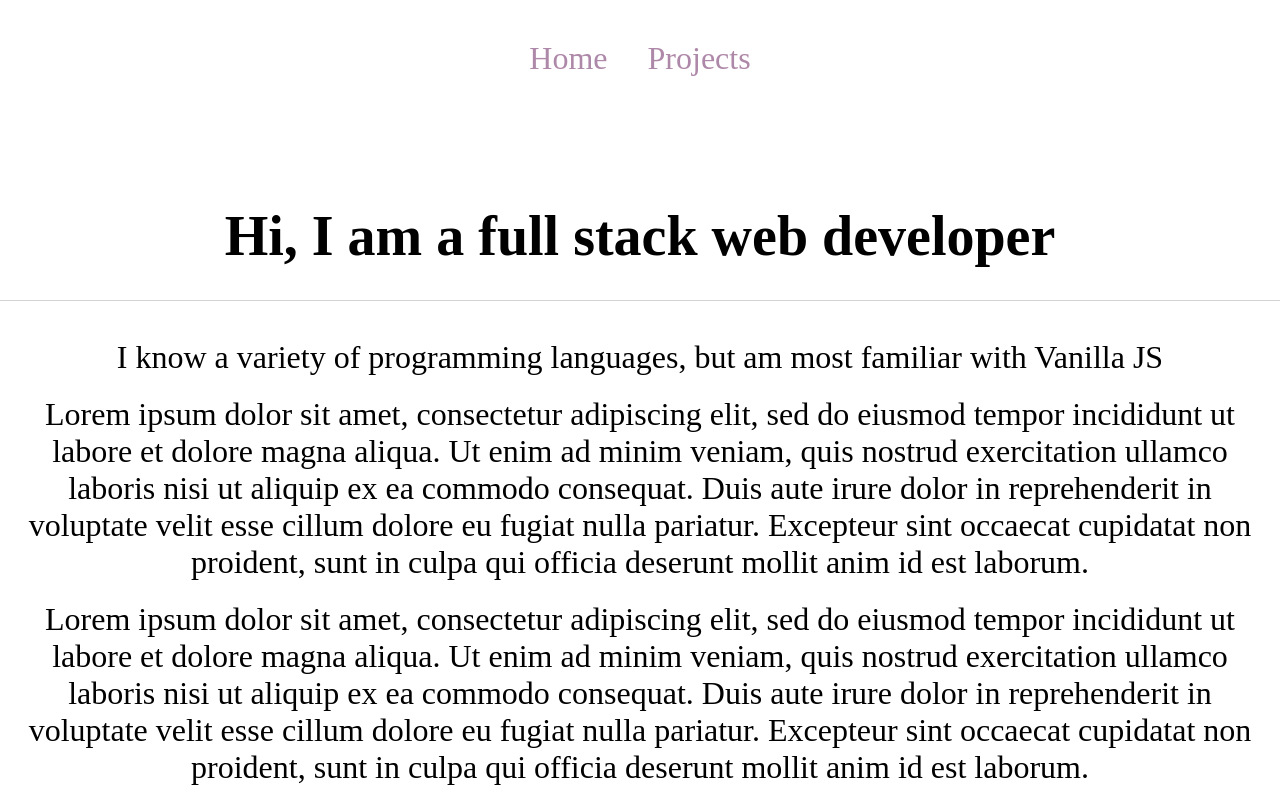
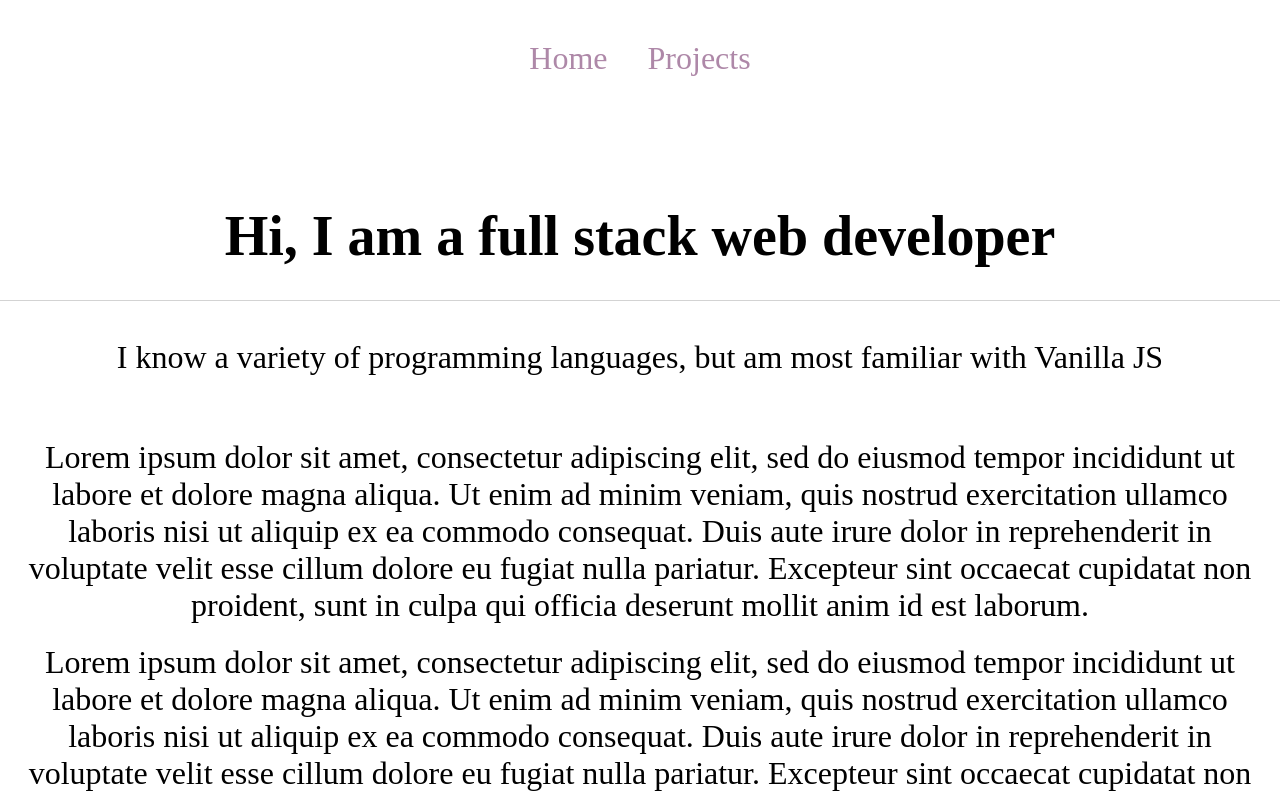
Before and after one commit to WrongAlice/portfolio, a Next.js app: page /page/about in a window 1280 px wide. Shown: the top 796 px of the page. Built offline with nearby package versions, Linux system fonts and the light colour scheme; a web font is replaced by a local one.

Commit message:
fixes to footer

```diff
--- a/styles/About.module.css
+++ b/styles/About.module.css
@@ -41,7 +41,8 @@
 
 
   .text {
-    margin-top: 20px;
+    min-height: 10vh;
+    margin-top: 10px;
     margin-bottom: 20px;
     margin-left: 25px;
     margin-right: 25px;
@@ -51,4 +52,5 @@
 
   .footer {
     font-size: .5em;
+
   }
```
Also changed, not shown: styles/Main.module.css (+1 -6 lines), styles/Home.module.css (line endings or trailing spaces).
